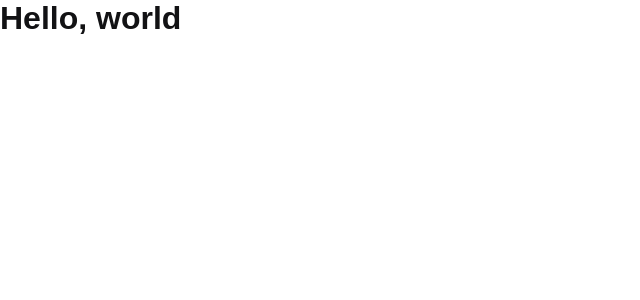
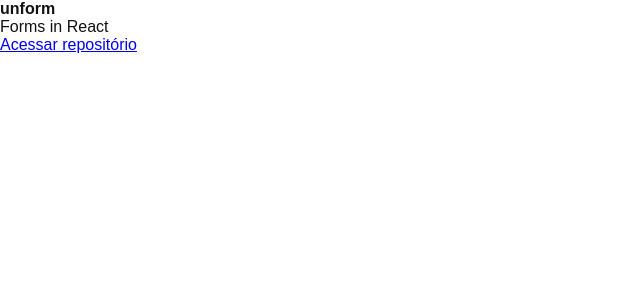
Before and after one commit to danieldannitz/GitHubExplorer, a React (Vite) app: page / in a window 1280 px wide. Shown: the top 300 px of the page, without its empty margins (0-640 px from the left). Built offline with nearby package versions, Linux system fonts and the light colour scheme.

Commit message:
include RepositoryList

```diff
--- a/src/App.tsx
+++ b/src/App.tsx
@@ -1,9 +1,10 @@
+import { RepositoryList } from "./components/RepositoryList";
 import "./styles/global.scss";
 
 export function App() {
   return (
     <div>
-      <h1>Hello, world</h1>
+      <RepositoryList />
     </div>
   );
 }
```
